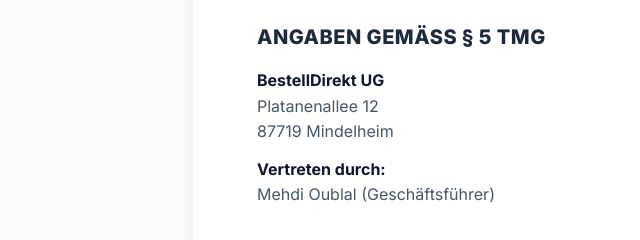
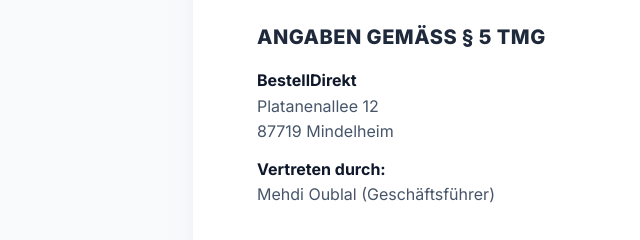
Before and after one commit to Cobin77/bestelldirekt_tr, a website: page docs/legal/imprint.html in a window 1280 px wide. Shown: the part 339-579 px from the top of the page, 64-704 px from the left. Drawn offline with nearby package versions, Linux system fonts and the light colour scheme.

Commit message:
Update imprint.html

```diff
--- a/docs/legal/imprint.html
+++ b/docs/legal/imprint.html
@@ -95,7 +95,7 @@
                     <section>
                         <h2>Angaben gemäß § 5 TMG</h2>
                         <p>
-                            <strong>BestellDirekt UG</strong><br>
+                            <strong>BestellDirekt</strong><br>
                             Platanenallee 12<br>
                             87719 Mindelheim
                         </p>
```
